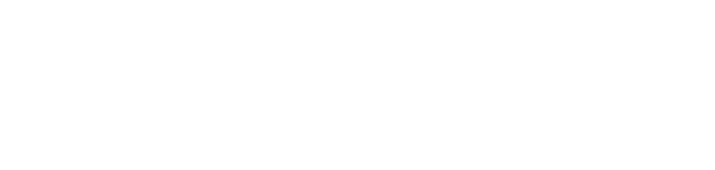
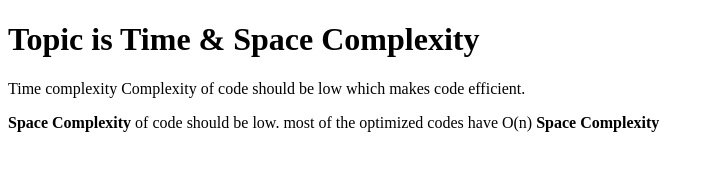
Before and after one commit to acciojob/time-and-space-complexity-hemantgaikwad1, a website: page main.html in a window 1280 px wide. Shown: the whole page, without its empty margins (0-715 px from the left). Drawn offline with Linux system fonts and the light colour scheme.

Commit message:
created a submission

```diff
--- a/main.html
+++ b/main.html
@@ -8,6 +8,11 @@
 
 <body>
 	<!-- the entire body must be written by student -->
+	<h1>Topic is Time & Space Complexity</h1>
+	<p>Time complexity Complexity of code should be low which makes code efficient.</p>
+	<p><b>Space Complexity</b> of code should be low. most of the optimized codes have O(n) <b>Space Complexity</b></p>
+
+
     <script type="text/javascript" src="./script.js">
 </script>
 
```
